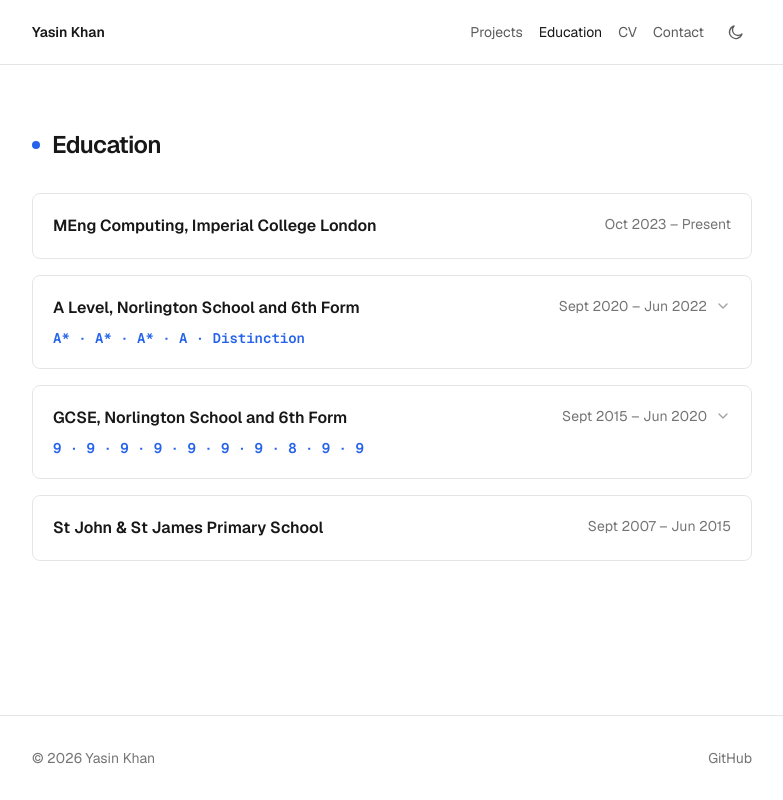
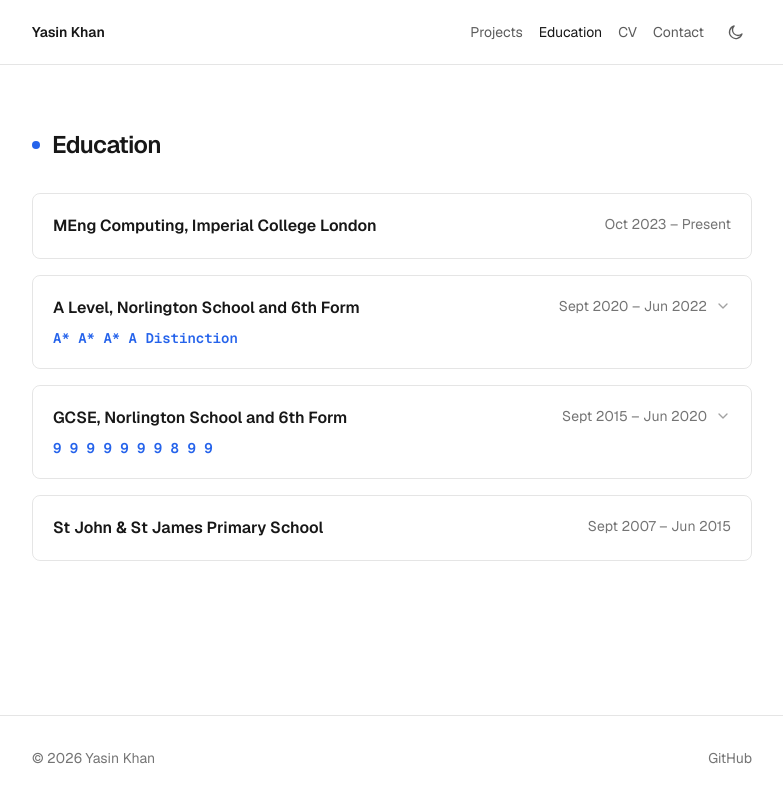
Before and after one commit to Yasin-Ahmed-Kamal-Khan/Yasin-Ahmed-Kamal-Khan.github.io, a Next.js app: page /education in a window 1280 px wide. Shown: the whole page, without its empty margins (248-1031 px from the left). Built offline with nearby package versions, Linux system fonts and the light colour scheme.

Commit message:
feat: remove bullet point as grade separator

```diff
--- a/components/sections/Education.tsx
+++ b/components/sections/Education.tsx
@@ -31,7 +31,7 @@ export function Education() {
                 {gradeEntries.length > 0 && (
                   <div className="mt-2">
                     <Grades>
-                      {gradeEntries.map(([, grade]) => grade).join(" · ")}
+                      {gradeEntries.map(([, grade]) => grade).join(" ")}
                     </Grades>
                   </div>
                 )}
```
